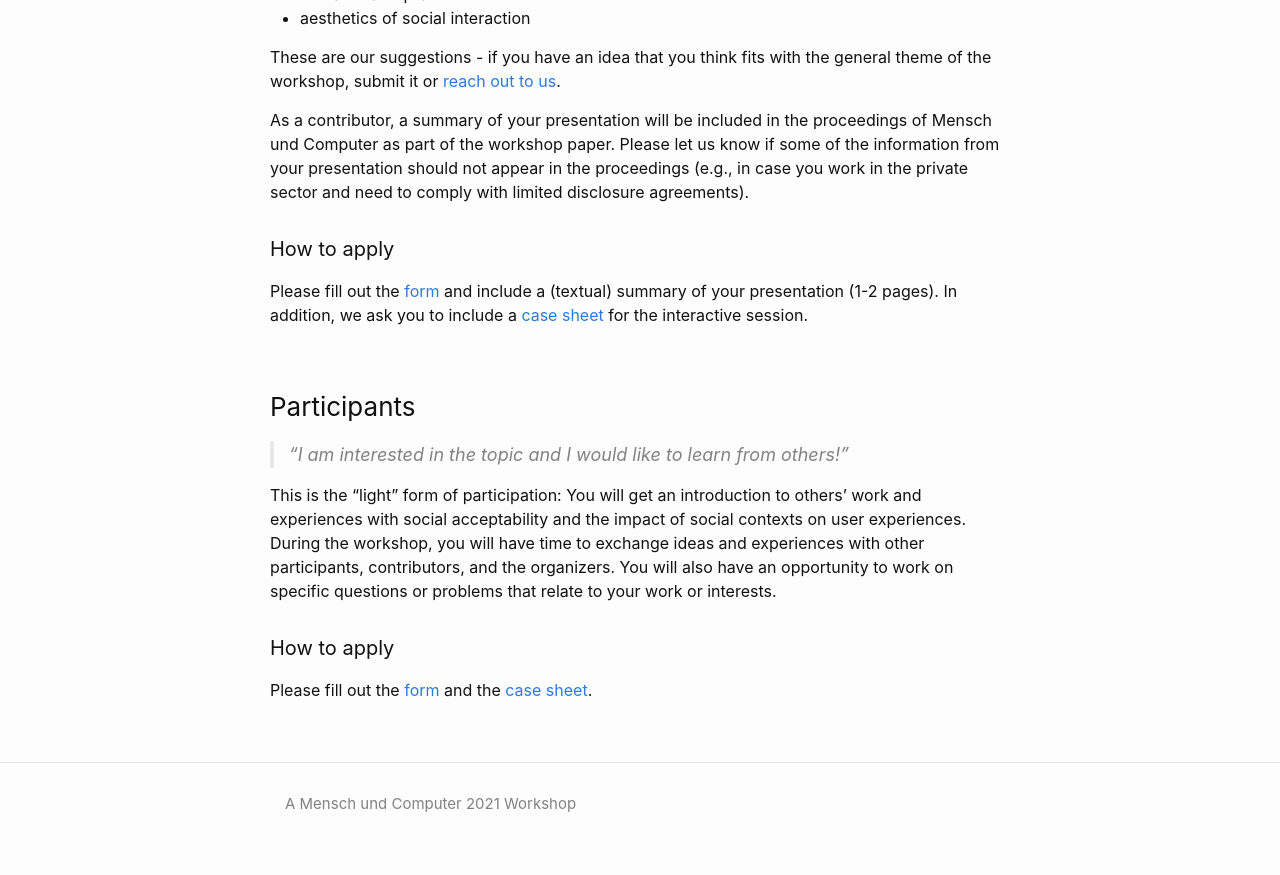
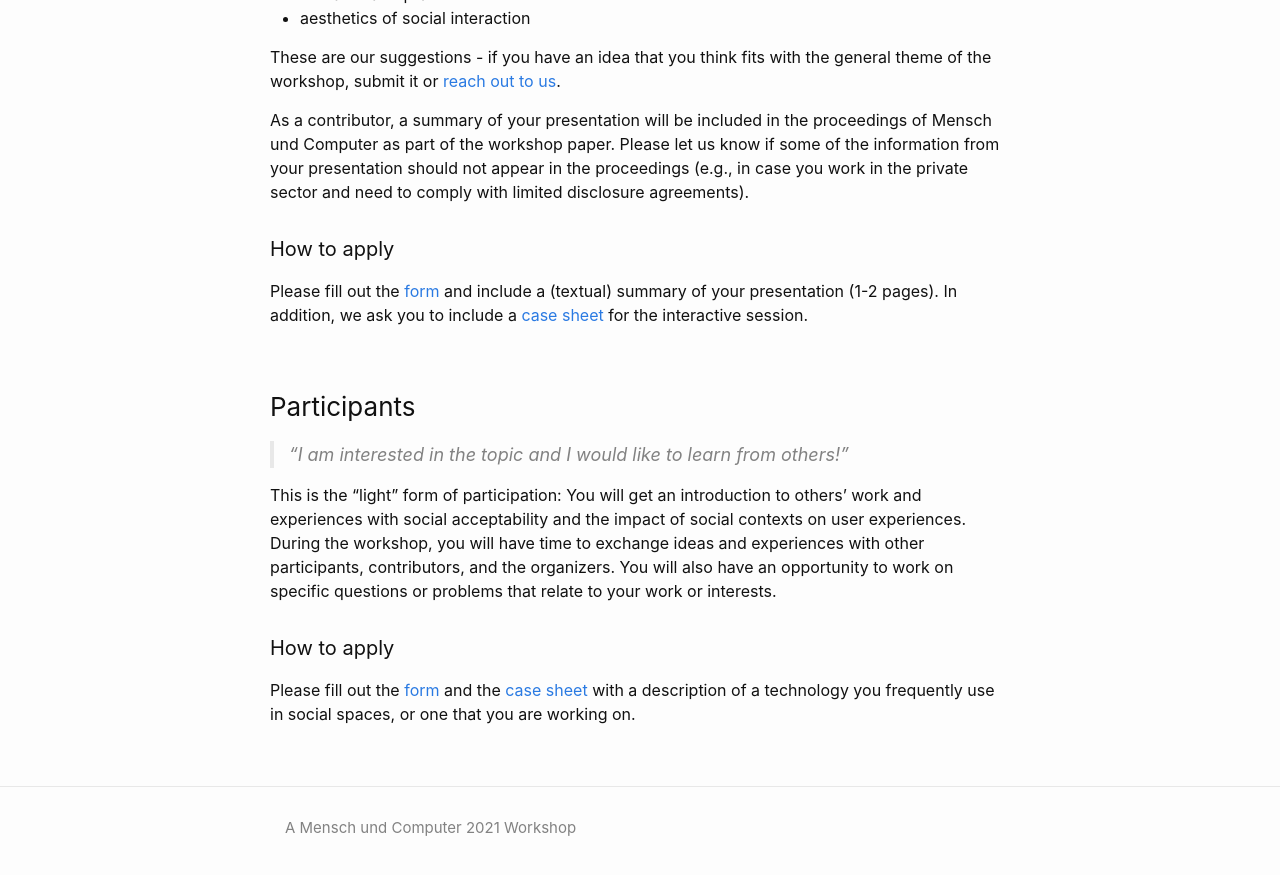
Before and after one commit to AlarithUhde/aips, a Jekyll site: the page built from participate.md, in a window 1280 px wide and 900 px high, scrolled down 849 px. Shown: the top 875 px of the window. Built offline with Jekyll 4.4.1, drawn with Linux system fonts in a browser that asks for light colours.

Commit message:
fixed link to case sheet

```diff
--- a/participate.md
+++ b/participate.md
@@ -72,4 +72,5 @@
 #### How to apply
 
 Please fill out the [form](/aips/assets/ApplicationForm.docx) and the [case
-sheet](/aips/CaseSheet.pdf).
+sheet](/aips/assets/CaseSheet.pdf) with a description of a technology you
+frequently use in social spaces, or one that you are working on.
```
